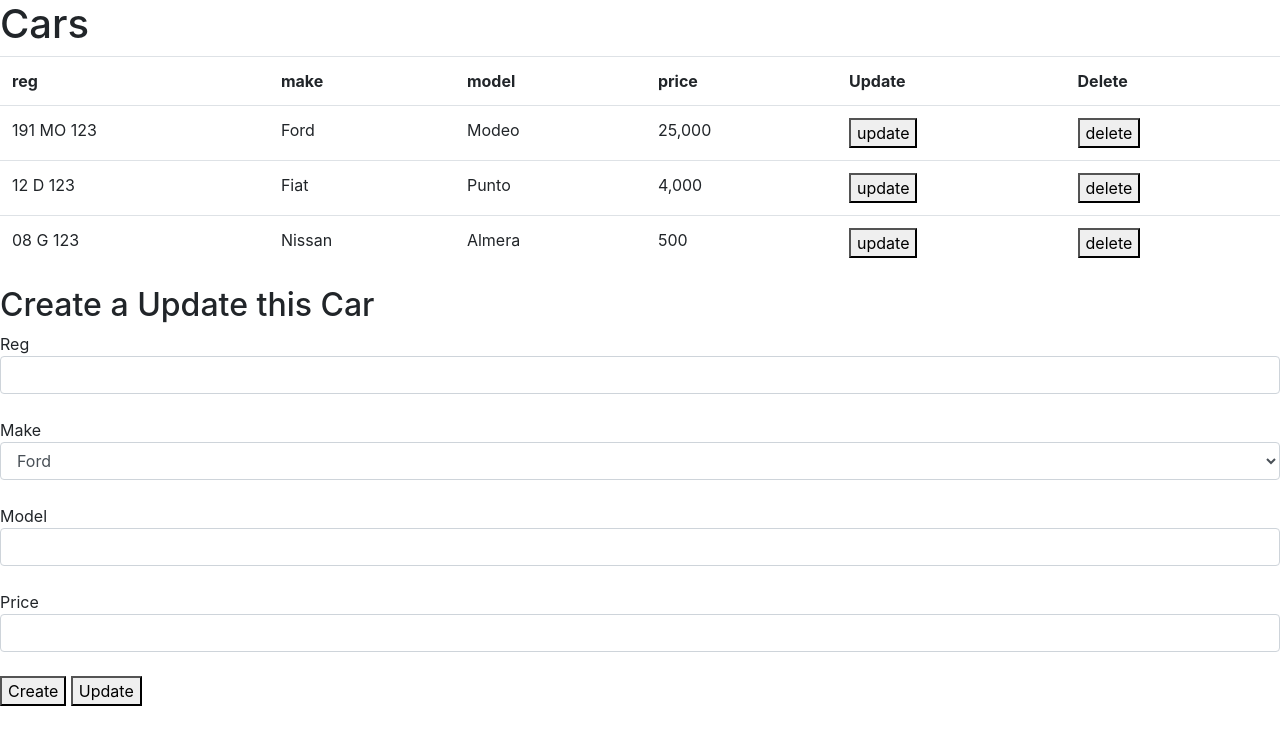
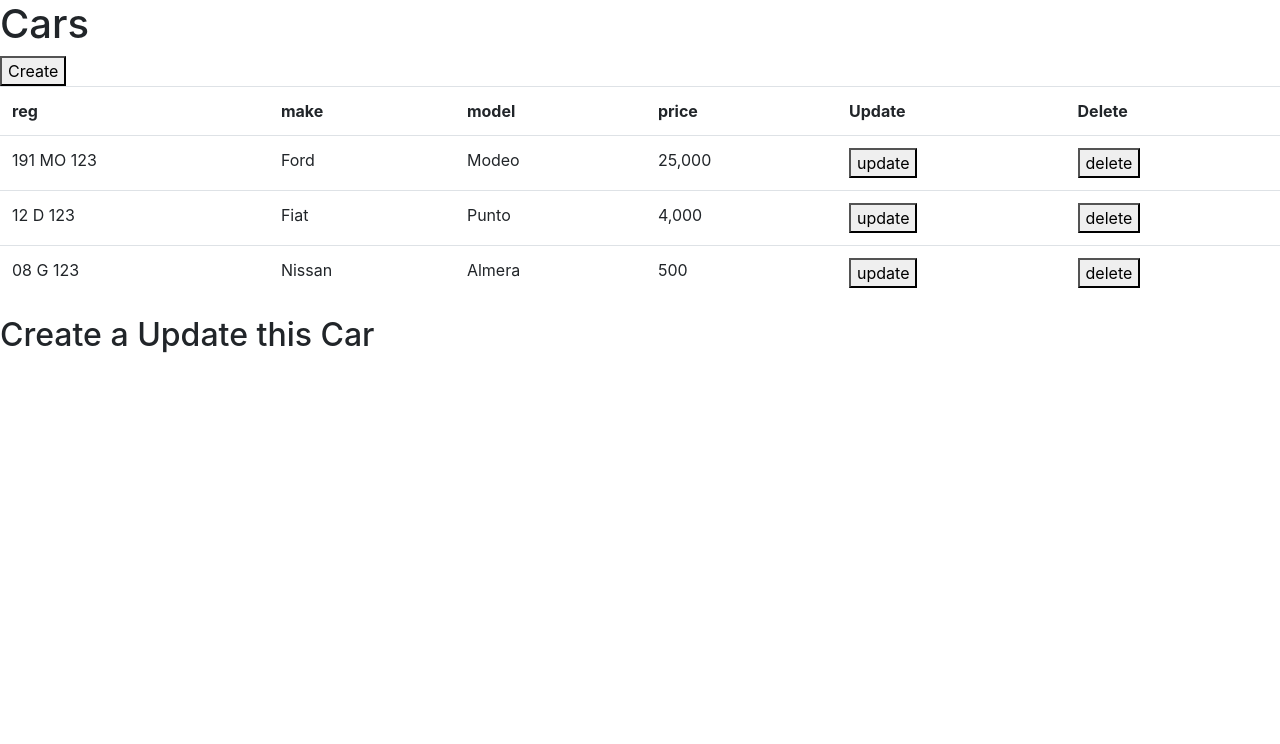
Before and after one commit to markcot/DataRepLab, a plain HTML site: page carviewer.html in a window 1280 px wide. Drawn offline with nearby package versions, Linux system fonts and the light colour scheme.

Commit message:
L2- typo step 1 updated

```diff
--- a/carviewer.html
+++ b/carviewer.html
@@ -17,7 +17,7 @@
     </head>
     <body>
         <h1>Cars</h1>
-        <div id='createUpdateForm' style="display: none">
+        <div>
             <button id="showCreateButton" onclick="showCreate()">Create</button>
         </div>
         <div>
@@ -57,7 +57,7 @@
             </table>
         </div>
         <h2><span id="createLabel">Create a</span> <span id="updateLabel">Update this</span> Car</h2>
-        <div class="form-group">
+        <div class="form-group" id='createUpdateForm' style="display: none">
             Reg <input type="text" class="form-control" name="reg"/> <br/>
             Make <select name="make" class="form-control">
                 <option value="Ford">Ford</option>
```
